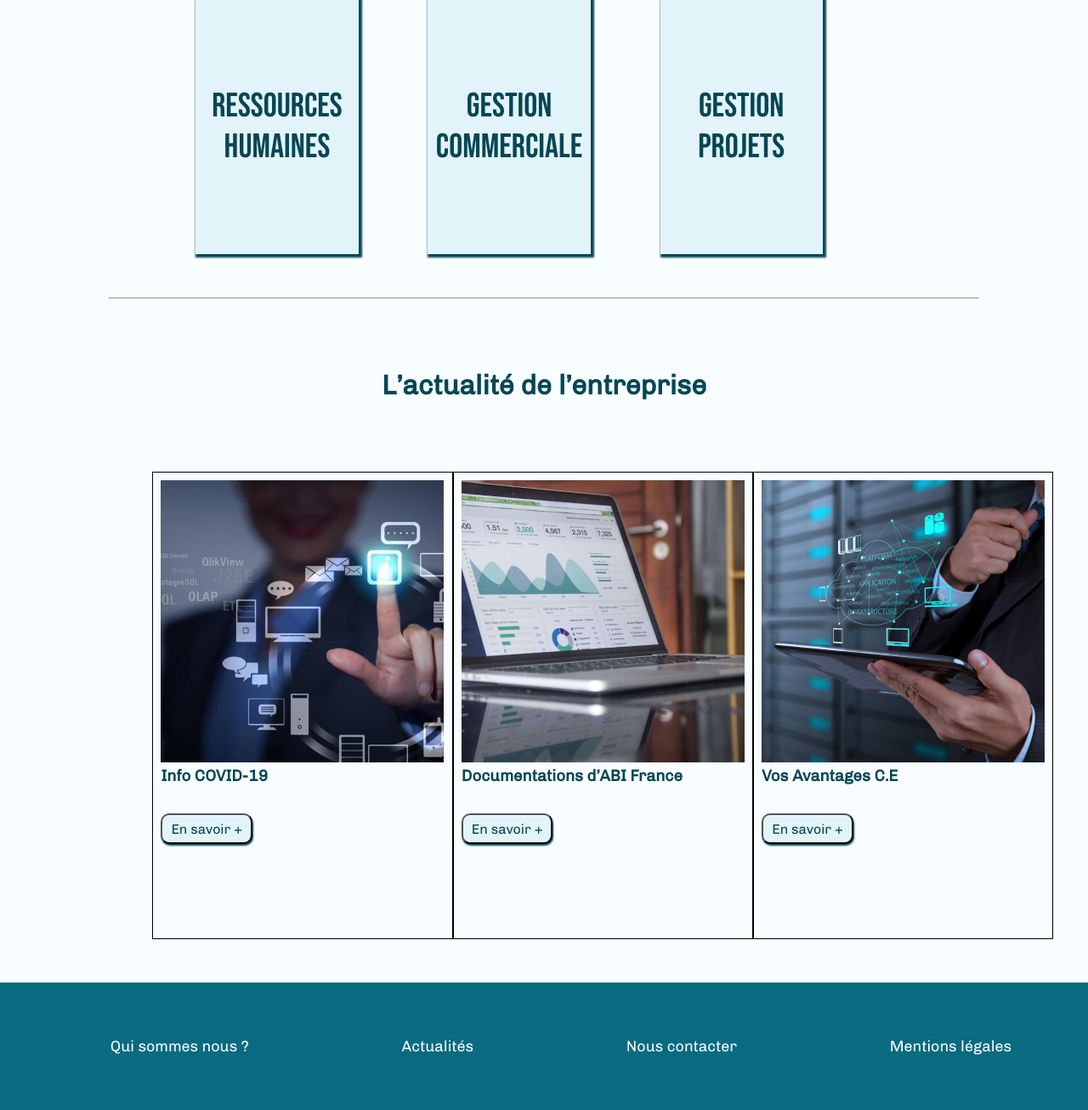
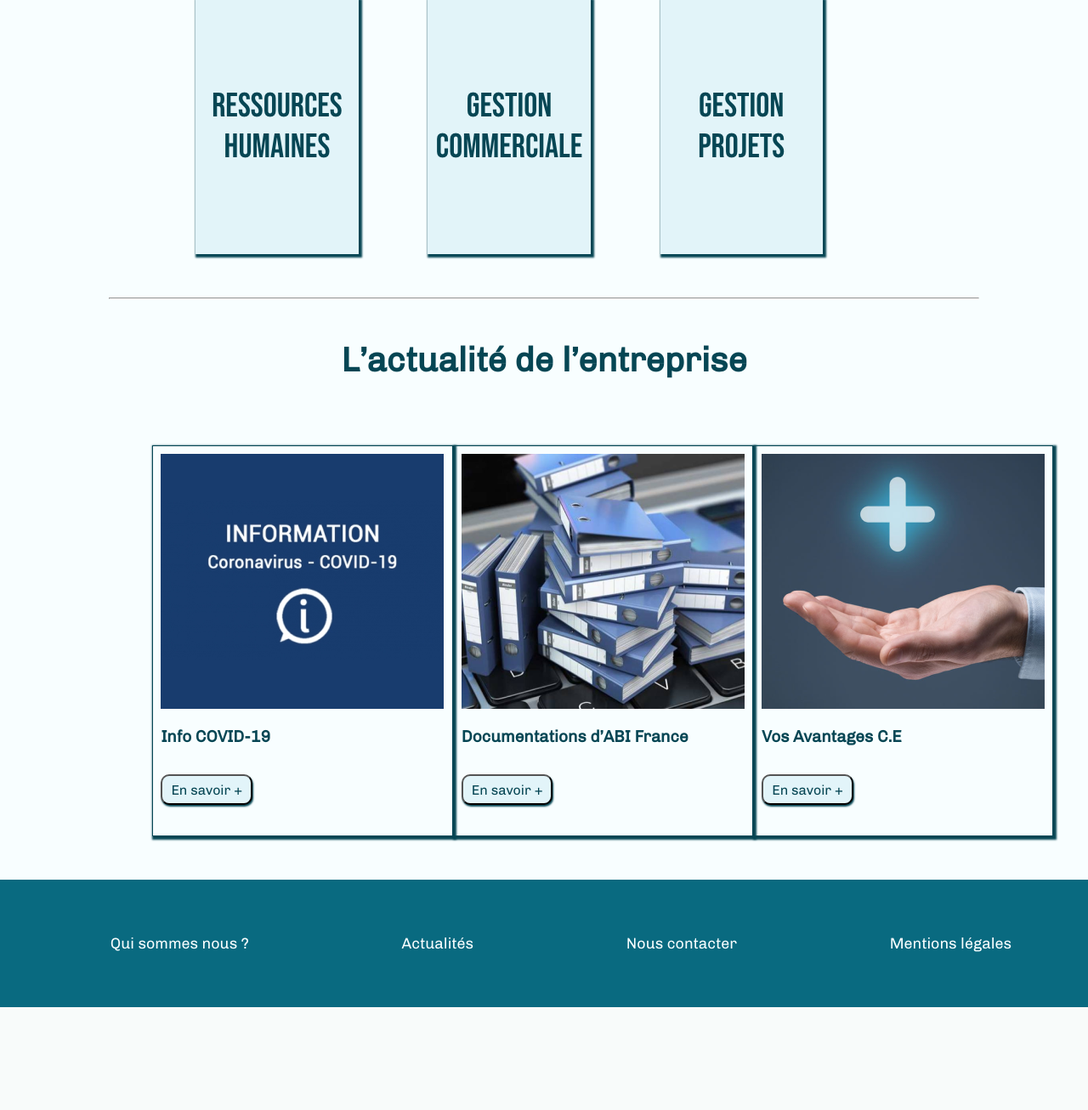
Before and after one commit to AlexRovere/Mission2, a PHP site: page /mainIntranet.php in a window 1280 px wide. Shown: the part 350-1656 px from the top of the page at 85% size. After the commit the page ends 1535 px from the top, so only its background shows below. Run offline with PHP 8.4, Linux system fonts and the light colour scheme.

Commit message:
mainIntranet

```diff
--- a/mainIntranet.css
+++ b/mainIntranet.css
@@ -41,6 +41,8 @@
     color : #064654;
     text-align: center;
     margin-bottom: 40px;
+    font-size: 250%;
+    margin-top: -3%;
 }
 
 .blocImgActualitesIntranet{
@@ -57,6 +59,12 @@
     padding-bottom: 10%;
     padding-left: 1%;
     padding-right: 1%;
-    border: 1px solid black;
-    height: 550px;
+    border: 1px solid #064654;
+    height: 460px;
+    box-shadow: 2px 2px 2px 2px #064654;
 }
+
+.blocImgActualitesIntranet h3 {
+    font-size: 120%;
+    padding-top: 5%;
+}
--- a/mainIntranet.php
+++ b/mainIntranet.php
@@ -36,19 +36,19 @@
     <div class="blocImgActualitesIntranet">
 
         <div class="blocArticleActualitesIntranet">
-            <img src="img/imgActualites1.png" alt="">
+            <img src="img/imgAccueilIntranet1.png" alt="">
             <h3>Info COVID-19</h3>
             <button class="enSavoirPlus">En savoir +</button>
          </div>
 
         <div class="blocArticleActualitesIntranet">
-            <img src="img/imgActualites2.png" alt="">
+            <img src="img/imgAccueilIntranet2.png" alt="">
             <h3>Documentations d’ABI France</h3>
             <button class="enSavoirPlus">En savoir +</button>
         </div>
 
         <div class="blocArticleActualitesIntranet">
-            <img src="img/imgActualites3.png" alt="">
+            <img src="img/imgAccueilIntranet3.png" alt="">
             <h3>Vos Avantages C.E</h3>
             <button class="enSavoirPlus">En savoir +</button>
         </div>
```
Also changed, not shown: img/imgAccueilIntranet1.png (added), img/imgAccueilIntranet2.png (added), img/imgAccueilIntranet3.png (added).
